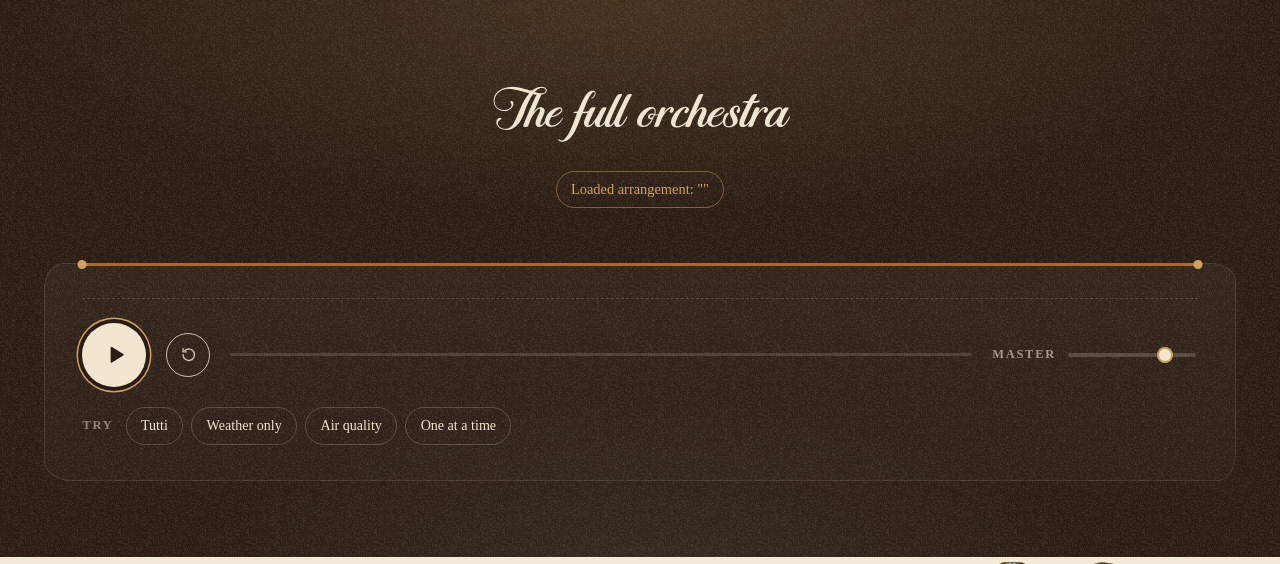
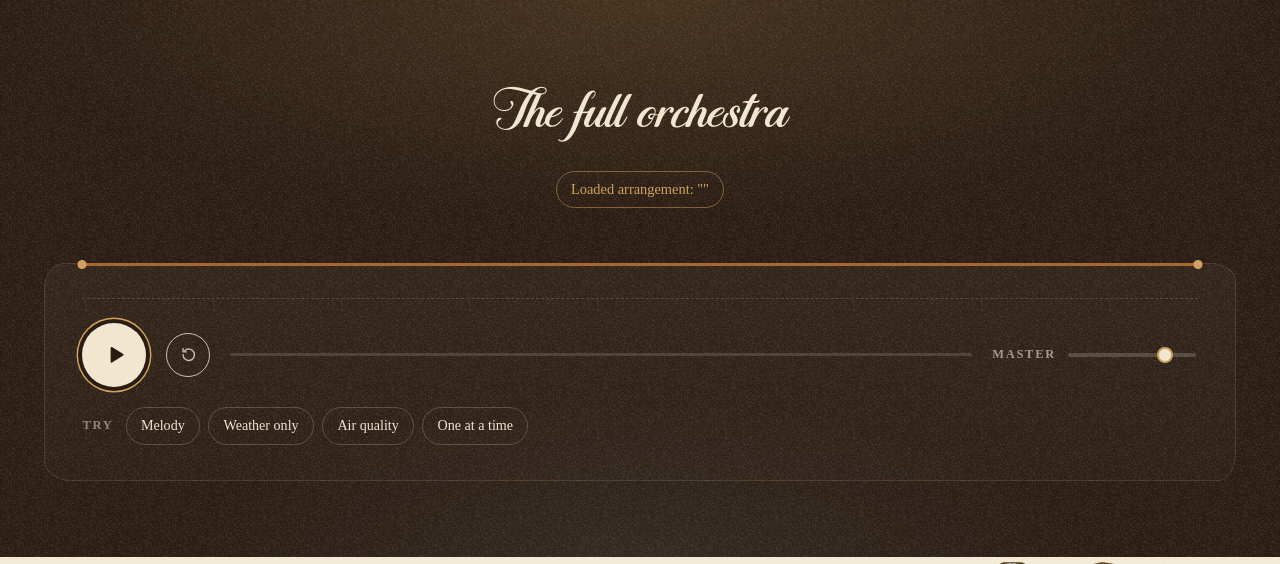
Before and after one commit to sha22kin/earthorchestra, a Laravel app: template resources/views/home.blade.php in a window 1280 px wide. Shown: the part 2124-2688 px from the top of the page. Run offline with Laravel 12, Linux system fonts and the light colour scheme; the template is opened without the code that fills it, so the values that code supplies are empty; data comes from the database, SQL or seed files in the repository; style sheets or scripts are compiled from the project's sources.

Commit message:
Rename the Tutti preset to Melody

```diff
--- a/resources/views/partials/orchestra.blade.php
+++ b/resources/views/partials/orchestra.blade.php
@@ -48,7 +48,7 @@
 
             <div class="presets" role="group" aria-label="Starting points">
                 <span class="presets__label">Try</span>
-                <button type="button" data-preset="tutti">Tutti</button>
+                <button type="button" data-preset="tutti">Melody</button>
                 <button type="button" data-preset="weather">Weather only</button>
                 <button type="button" data-preset="air">Air quality</button>
                 <button type="button" data-preset="solo">One at a time</button>
```
